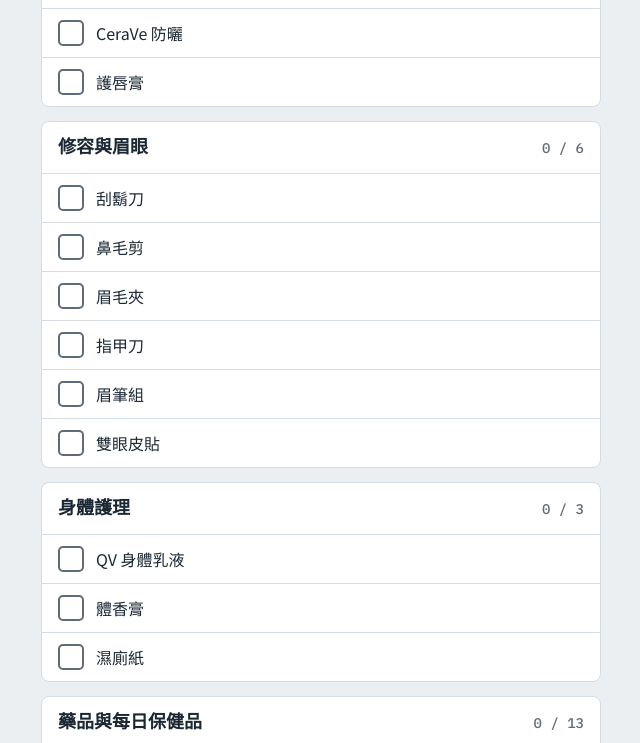
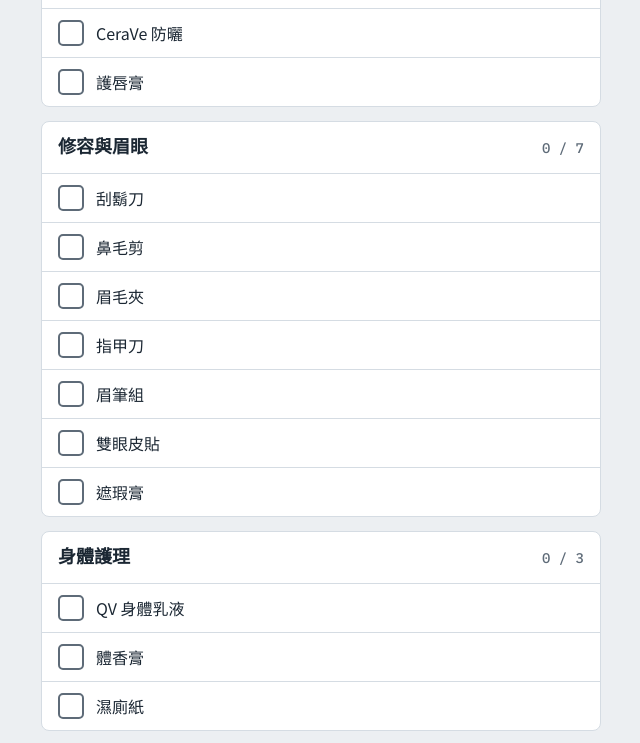
Before and after one commit to leilachchen/CPL, a plain HTML site: page index.html in a window 1280 px wide. Shown: the part 1281-2024 px from the top of the page, without its empty margins (319-959 px from the left). Drawn offline with Linux system fonts and the light colour scheme.

Commit message:
Add files via upload

```diff
--- a/index.html
+++ b/index.html
@@ -65,7 +65,7 @@ footer{font-size:13px;color:var(--muted)}
     <h1>出國行李清點</h1>
     <div class="progress">
       <div class="bar"><i id="bar"></i></div>
-      <span class="count" id="total">0 / 85</span>
+      <span class="count" id="total">0 / 88</span>
     </div>
     <div class="status" id="status">點一下品項即可打勾</div>
     <div class="actions" id="actions">
@@ -81,10 +81,10 @@ const DATA=[
   {k:"docs",t:"證件與出發準備",items:["護照","手機網路","旅遊保險","簽證","機場接送"]},
   {k:"teeth",t:"牙齒清潔",items:["隱適美牙套","隱適美牙套盒","狗狗棒","清潔用牙刷","歐樂B電動牙刷","牙膏","牙線","牙間刷"]},
   {k:"face",t:"臉部清潔與保養",items:["洗臉酵素","洗臉巾","棉花棒","面膜","理膚寶水 B5","CeraVe 防曬","護唇膏"]},
-  {k:"groom",t:"修容與眉眼",items:["刮鬍刀","鼻毛剪","眉毛夾","指甲刀","眉筆組","雙眼皮貼"]},
+  {k:"groom",t:"修容與眉眼",items:["刮鬍刀","鼻毛剪","眉毛夾","指甲刀","眉筆組","雙眼皮貼","遮瑕膏"]},
   {k:"body",t:"身體護理",items:["QV 身體乳液","體香膏","濕廁紙"]},
   {k:"meds",t:"藥品與每日保健品",items:["濕疹藥膏","眼藥水","降血脂藥","安立壓","乳糖不耐症酵素","速泰消消化錠","每日益生菌","每日蔬菜汁","每日 Creatine","魚油","Multivitamins","肝臟水解物 GX","Melatonin 3mg"]},
-  {k:"bath",t:"洗浴與清潔",items:["沐浴乳","潤髮乳","3M 消毒清潔液","洗手液","髮膠"]},
+  {k:"bath",t:"洗浴與清潔",items:["沐浴乳","潤髮乳","3M 消毒清潔液","洗手液","髮膠","消毒紙巾"]},
   {k:"top",t:"上身",items:["短袖","長袖","襯衫","發熱衣","毛衣","帽踢","睡衣","運動服","外套"]},
   {k:"bottom",t:"下身",items:["內褲","長褲","短褲"]},
   {k:"socks",t:"襪子",items:["長襪","短襪"]},
@@ -92,7 +92,7 @@ const DATA=[
   {k:"acc",t:"配件",items:["口袋巾","領帶","蝴蝶結","皮帶","帽子","隨身包包","購物袋"]},
   {k:"sleep",t:"睡眠用品",items:["枕頭","枕頭套","眼罩","耳塞","氣喘藥"]},
   {k:"elec",t:"電子產品",items:["充電器","轉接頭","加濕器","音響","太陽眼鏡","行動電源","GR3 / DJI"]},
-  {k:"other",t:"其他",items:["針線包","濕度偵測器"]}
+  {k:"other",t:"其他",items:["針線包","濕度偵測器","洗衣袋"]}
 ];
 const KEY="packing-checks-v1";
 let state={};
```
